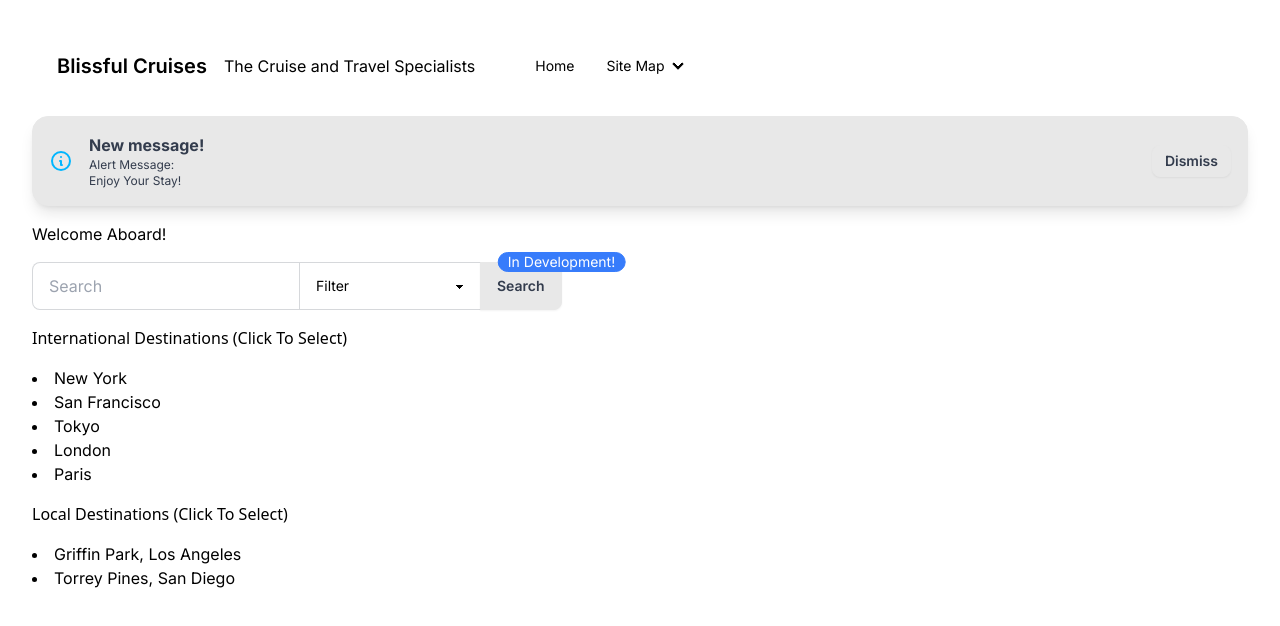
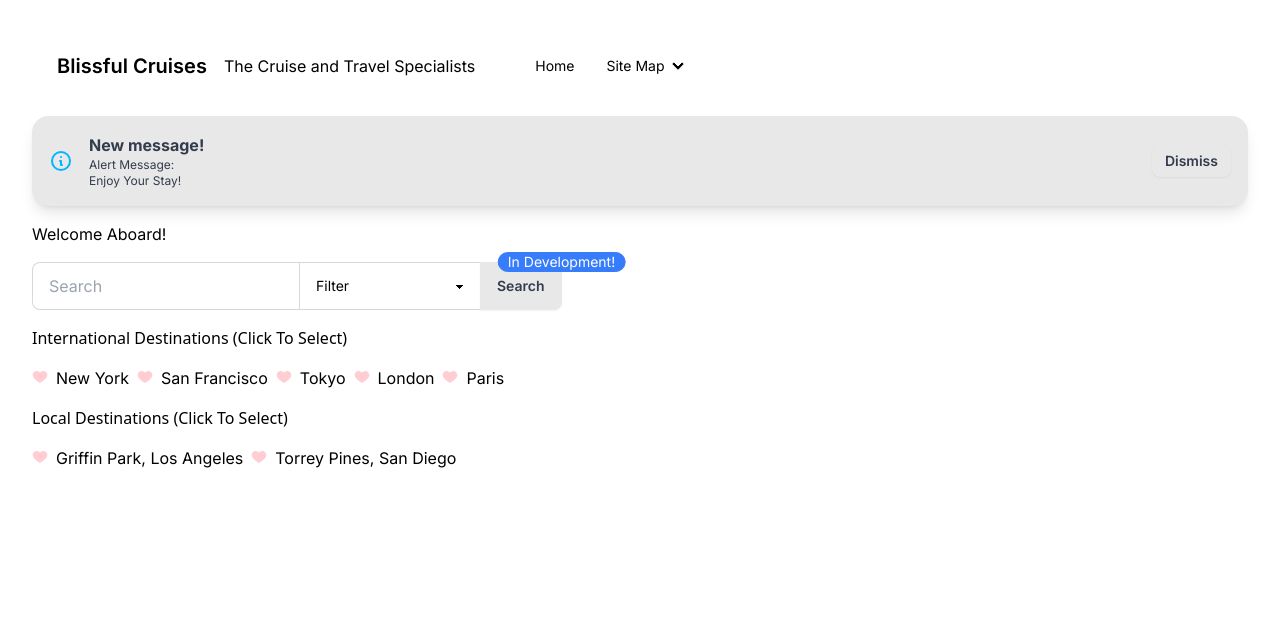
Before and after one commit to tedster827/travel-agency-website, a Next.js app: page / in a window 1280 px wide. Shown: the top 626 px of the page. Built offline with nearby package versions, Linux system fonts and the light colour scheme.

Commit message:
feat(destinations): adds beta like button

```diff
--- a/src/app/components/Destination.tsx
+++ b/src/app/components/Destination.tsx
@@ -0,0 +1,46 @@
+import React, {useState} from "react";
+import {FcLike, FcLikePlaceholder} from "react-icons/fc";
+
+interface DestinationProps {
+    name: string;
+    enableLikeButton: boolean;
+    enableLikeCount: boolean;
+}
+
+const Destination: React.FunctionComponent<DestinationProps> = ({name, enableLikeButton, enableLikeCount}) => {
+    const [isSelected, setIsSelected] = useState(false)
+
+    const handleMouseClick = () => {
+        setIsSelected(!isSelected)
+    }
+
+    return (
+        <>
+            <li
+                 key={name}
+                 // Example of dynamic class setting/
+                 className={'inline-block mr-2'}
+                 onClick={
+                     (handleMouseClick)
+                 }
+            >
+                {enableLikeButton &&
+                <button onClick={handleMouseClick}
+                >
+                    {isSelected &&
+                        <FcLike/>
+                    }
+                    {!isSelected &&
+                        <FcLikePlaceholder/>
+                    }
+                </button>
+                }
+                 <span
+                     className={"ml-2"}
+                 >{name}</span>
+            </li>
+        </>
+    )
+}
+
+export default Destination;
--- a/src/app/components/DestinationList.tsx
+++ b/src/app/components/DestinationList.tsx
@@ -1,11 +1,14 @@
 'use client'
 import React, { useState } from "react";
+import { FcLikePlaceholder } from "react-icons/fc";
+import Destination from "src/app/components/Destination";
 
 // Using the Typescript feature interface to define the shape or interface of this React Component (object).
 interface DestinationListProps {
     destinations: string[];
     heading: string;
     onSelection: (location: string) => void;
+    enableLikeButton: boolean;
 }
 
 
@@ -14,7 +17,7 @@ interface DestinationListProps {
  *
  * This component renders a list of destinations
  *
- * TODO: This needs to be styled
+ * TODO: This needs to be styled. The inline styling for the list items aren't making the elements inline
  *
  */
 // We can destruct the props arguments from props: DestinationListProps to { destinations, heading }:
@@ -48,21 +51,15 @@ const DestinationList: ({ destinations, heading, onSelection }: DestinationListP
          {/*The cleanest way to have something render or not is to implement a logical and. If the length is 0 then render teh paragraph*/}
          {destinations.length === 0 && <p>No Current Listings for Destinations! Check back later!</p>}
          <ul
-             className="list-disc list-inside"
+             className="list-disc"
          >
              {
                  destinations.map((location, index) =>
-                     <li
-                         key={location}
-                         // Example of dynamic class setting
-                         className={selectedIndex === index ? 'list-item active:accent-blue-600 hover:bg-key-700' : 'list-item'}
-                         onClick={
-                             (onClickEvent) => handleMouseClickOnSingleLocation(onClickEvent, location, index, onSelection)
-                         }
-
-                     >
-                         {selectedIndex === index ? location + " <-- selected!" : location}
-                     </li>
+                     <Destination
+                         name={location}
+                         enableLikeButton={true}
+                         enableLikeCount={true}
+                     />
                  )
              }
          </ul>
--- a/src/app/page.tsx
+++ b/src/app/page.tsx
@@ -49,11 +49,13 @@ const HomePage: React.FunctionComponent = () =>  {
             destinations={destinations}
             heading="International Destinations (Click To Select)"
             onSelection={handleSelection}
+            enableLikeButton={true}
         />
         <DestinationList
             destinations={localDestinations}
             heading="Local Destinations (Click To Select)"
             onSelection={handleSelection}
+            enableLikeButton={true}
         />
       </main>
   )
--- a/src/app/pages/_app.tsx
+++ b/src/app/pages/_app.tsx
@@ -1,10 +1,12 @@
 // src/pages/_app.tsx
 
 import React from 'react' // Reach for JSX Support
-import { AppProps } from "next/app"; // AppProps type from Next.js for type-checking
-import { ApolloProvider } from "@apollo/client"; // ApolloProvider to inject Apollo Client into the React component tree
+import {AppProps} from "next/app"; // AppProps type from Next.js for type-checking
+import {ApolloProvider} from "@apollo/client"; // ApolloProvider to inject Apollo Client into the React component tree
 import apolloClient from "../../../apollo-client"; // Importing the Apollo client instance
-import '../../app/globals.css' // Global CSS Styles
+import '../../app/globals.css'
+import {DevSupport} from "@react-buddy/ide-toolbox";
+import {ComponentPreviews, useInitial} from "src/dev"; // Global CSS Styles
 
 /**
  * Custom App component to initialize pages.
@@ -19,11 +21,15 @@ import '../../app/globals.css' // Global CSS Styles
  * FIXME: This file seems to be inactive, this might be needed for the GraphQL API integration. (It might be in the
  * wrong directory
  */
-const MyApp = ({ Component, pageProps }: AppProps): React.ReactNode => {
+const MyApp = ({Component, pageProps}: AppProps): React.ReactNode => {
     console.log("MyApp Component has loaded")
     return (
         <ApolloProvider client={apolloClient}>
-            <Component {...pageProps} />
+            <DevSupport ComponentPreviews={ComponentPreviews}
+                        useInitialHook={useInitial}
+            >
+                <Component {...pageProps} />
+            </DevSupport>
         </ApolloProvider>
     )
 }
```
Also changed, not shown: src/dev/previews.tsx (+5 -3 lines).
